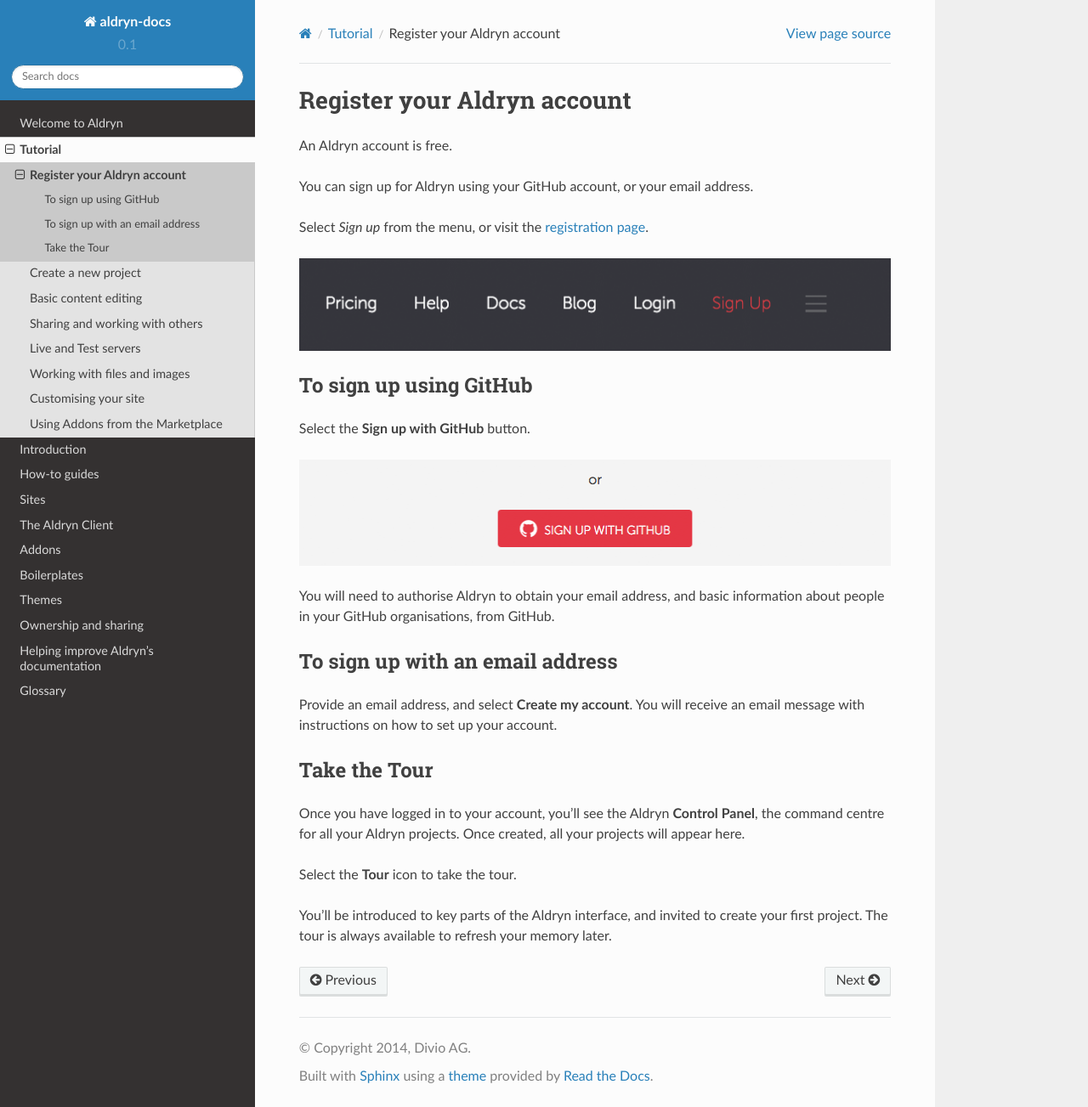
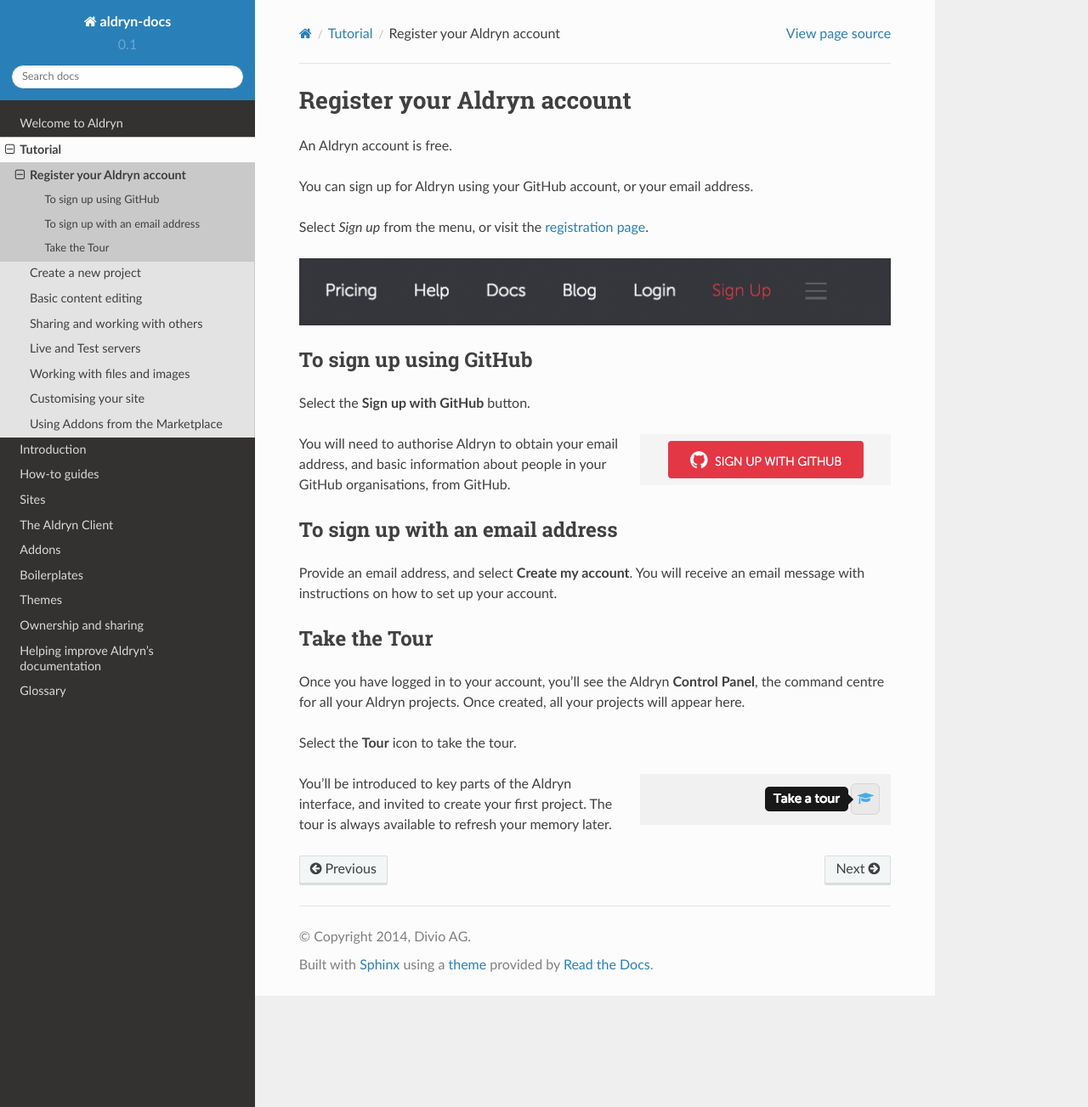
Before and after one commit to aldryn/aldryn-docs, a Sphinx documentation site: the page built from docs/tutorial/register.rst, in a window 1280 px wide and 1303 px high. Shown: the whole window at 85% size. Built offline with Sphinx 7.4.7 and the Read the Docs theme 2.0.0, drawn with Linux system fonts in a browser that asks for light colours.

Commit message:
Changed the image of the github button and added the tour icon image

```diff
--- a/docs/tutorial/register.rst
+++ b/docs/tutorial/register.rst
@@ -20,6 +20,7 @@
 
 .. image:: images/btn_github.png
    :alt: The github button
+   :align: right
 
 You will need to authorise Aldryn to obtain your email address, and basic information about people
 in your GitHub organisations, from GitHub.
@@ -42,5 +43,9 @@
 
 Select the **Tour** icon to take the tour.
 
+.. image:: images/icon_tour.png
+   :alt: The tour icon
+   :align: right
+
 You'll be introduced to key parts of the Aldryn interface, and invited to create your first
 project. The tour is always available to refresh your memory later.
```
Also changed, not shown: docs/tutorial/images/btn_github.png, docs/tutorial/images/icon_tour.png (added), docs/tutorial/images/project_type.png (added), docs/tutorial/images/signup.png.
